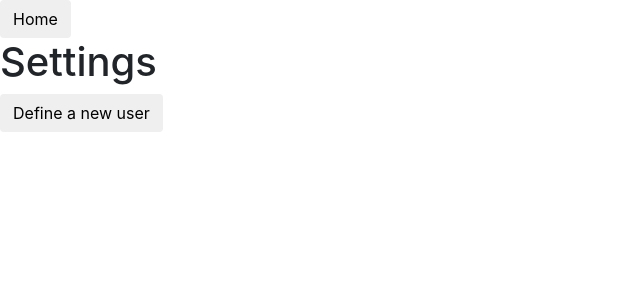
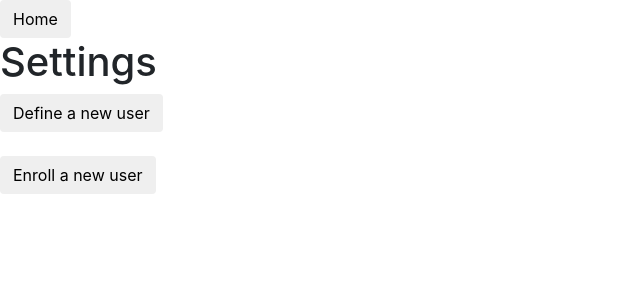
Before and after one commit to mhrezaei/attendance-device-b1, a Flask app: page /settings in a window 1280 px wide. Shown: the top 300 px of the page, without its empty margins (0-640 px from the left). Run offline with Flask 2, Linux system fonts and the light colour scheme; parts of the project's set-up code (start-up, migrations or seed data) failed here and were passed over; some libraries are stand-ins or nearby versions.

Commit message:
Added user_enroll route

```diff
--- a/app/routes.py
+++ b/app/routes.py
@@ -1,7 +1,8 @@
-from config import app, publish, store, socket
+from config import app, publish, store, socket, fingerPrint
 from flask import render_template, request, flash, redirect, url_for
 from models import *
-from forms import UserDefineForm
+import time
+from forms import UserDefineForm, UserEnrollForm
 
 store['clients'] = []
 
@@ -40,7 +41,9 @@ def index():
 def settings():
     return render_template('settings.html')
 
-
+# -------------------------#
+#       User Define        #
+# -------------------------#
 @app.route('/user_define', methods=['POST', 'GET'])
 def user_define():
     # f.readImage() #TODO: sensor should be off when on this page, unless it is needed
@@ -73,3 +76,141 @@ def user_define():
                 return render_template('user_define.html', form=form)
     elif request.method == 'GET':
         return render_template('user_define.html', form=form)
+
+# -------------------------#
+#       User Enroll        #
+# -------------------------#
+@app.route('/user_enroll', methods=['POST', 'GET'])
+def user_enroll():  # TODO: Seems NOT enrolling new users when sensor memory is fresh - check again
+
+    # f.readImage() #TODO: sensor should be off when on this page, unless it is needed
+
+    our_result = {'status': 0}
+
+    form = UserEnrollForm()
+
+    users = db.table('users').get()
+    users_table_records_count = db.table('users').get().count()
+
+    id_list = []
+    first_name_list = []
+    last_name_list = []
+    code_melli_list = []
+    created_at_list = []
+    updated_at_list = []
+
+    for user in users:
+        id_list.append(str(user['id']))
+        first_name_list.append(str(user['first_name']))
+        last_name_list.append(str(user['last_name']))
+        code_melli_list.append(str(user['code_melli']))
+        created_at_list.append(str(user['created_at']))
+        updated_at_list.append(str(user['updated_at']))
+    # TODO: Validation does NOT Work
+    if request.method == 'POST':
+        # Form NOT validated
+        if form.validate() == 0:  # Form is not validated
+            return render_template('user_enroll.html', form=form)
+        # Form validated correctly
+        elif form.validate() != 0:  # Form is validated
+            the_id = request.form['id']
+
+            # TODO: (SOLVED) id existence query
+            # id_existence_clause = 'ID EXISTS'
+            id_existence_clause = db.table('users').where('id', the_id).count()
+            # id_existence_clause = db.table('users').where_exists(db.table('users').select(db.raw(1)).where_raw('users.id' == 23))
+
+            # This id exists and the user is ready to be enrolled.
+            if id_existence_clause != 0:
+                flash('Currently used templates: ' + str(fingerPrint.getTemplateCount()) + ' / ' + str(fingerPrint.getStorageCapacity()))
+                our_result['status'] = 1
+                # Wait to read the finger
+                while fingerPrint.readImage() == 0:
+                    pass
+
+                # Converts read image to characteristics and stores it in char buffer 1
+                fingerPrint.convertImage(0x01)
+
+                # Checks if finger is already enrolled
+                result = fingerPrint.searchTemplate()
+                position_number = result[0]
+
+                if position_number >= 0:
+                    flash('Template already exists at position #' + str(position_number))
+                    our_result['status'] = 2
+                    # exit(0)
+                    return redirect(url_for('user_enroll'))
+                    # TODO: Exits the program and closes the Attendance.py -- should find an alternative
+
+                flash('Remove finger...')
+                our_result['status'] = 3
+                time.sleep(3)
+                flash('Waiting for same finger again...')
+                our_result['status'] = 4
+
+                # Wait to read the finger again
+                while fingerPrint.readImage() == 0:
+                    pass
+
+                # Converts read image to characteristics and stores it in char buffer 2
+                fingerPrint.convertImage(0x02)
+
+                # Compares the char buffers
+                if fingerPrint.compareCharacteristics() == 0:
+                    flash('Fingers do not match')
+                    our_result['status'] = 5
+                    return redirect(url_for('user_enroll'))
+                    # raise Exception('Fingers do not match')
+
+                # Creates a template
+                fingerPrint.createTemplate()
+
+                # Saves the template at new position number
+                position_number = fingerPrint.storeTemplate()
+                flash('Finger enrolled successfully!')
+                our_result['status'] = 6
+                flash('New template position #' + str(position_number))
+                our_result['status'] = 7
+                db.table('fingers').insert(user_id=the_id, template_position=position_number)
+
+                flash('This user has been enrolled successfully.')
+                our_result['status'] = 8
+                return render_template('user_enroll.html',
+                                       form=form,
+                                       the_id=the_id,
+                                       users_table_records_count=users_table_records_count,
+                                       id_list=id_list,
+                                       first_name_list=first_name_list,
+                                       last_name_list=last_name_list,
+                                       code_melli_list=code_melli_list,
+                                       created_at_list=created_at_list,
+                                       updated_at_list=updated_at_list
+                                       )
+            # This id does not exist.
+            elif id_existence_clause == 0:
+                flash('Please enter an existing ID number.')
+                our_result['status'] = 9
+                return render_template('user_enroll.html',
+                                       form=form,
+                                       the_id=the_id,
+                                       users_table_records_count=users_table_records_count,
+                                       id_list=id_list,
+                                       first_name_list=first_name_list,
+                                       last_name_list=last_name_list,
+                                       code_melli_list=code_melli_list,
+                                       created_at_list=created_at_list,
+                                       updated_at_list=updated_at_list
+                                       )
+    elif request.method == 'GET':
+        the_id = None
+        return render_template('user_enroll.html',
+                               form=form,
+                               the_id=the_id,
+                               users_table_records_count=users_table_records_count,
+                               id_list=id_list,
+                               first_name_list=first_name_list,
+                               last_name_list=last_name_list,
+                               code_melli_list=code_melli_list,
+                               created_at_list=created_at_list,
+                               updated_at_list=updated_at_list
+                               )
--- a/app/templates/settings.html
+++ b/app/templates/settings.html
@@ -9,6 +9,6 @@
 <a href="{{ url_for('index') }}"><button type="button" class="btn">Home</button></a>
 <h1>Settings</h1>
 <a href="{{ url_for('user_define') }}"><button type="button" class="btn">Define a new user</button></a><br><br>
-{#<a href="{{ url_for('user_enroll') }}">Enroll a new user</a>#}
+<a href="{{ url_for('user_enroll') }}"><button type="button" class="btn">Enroll a new user</button></a>
 </body>
 </html>
```
